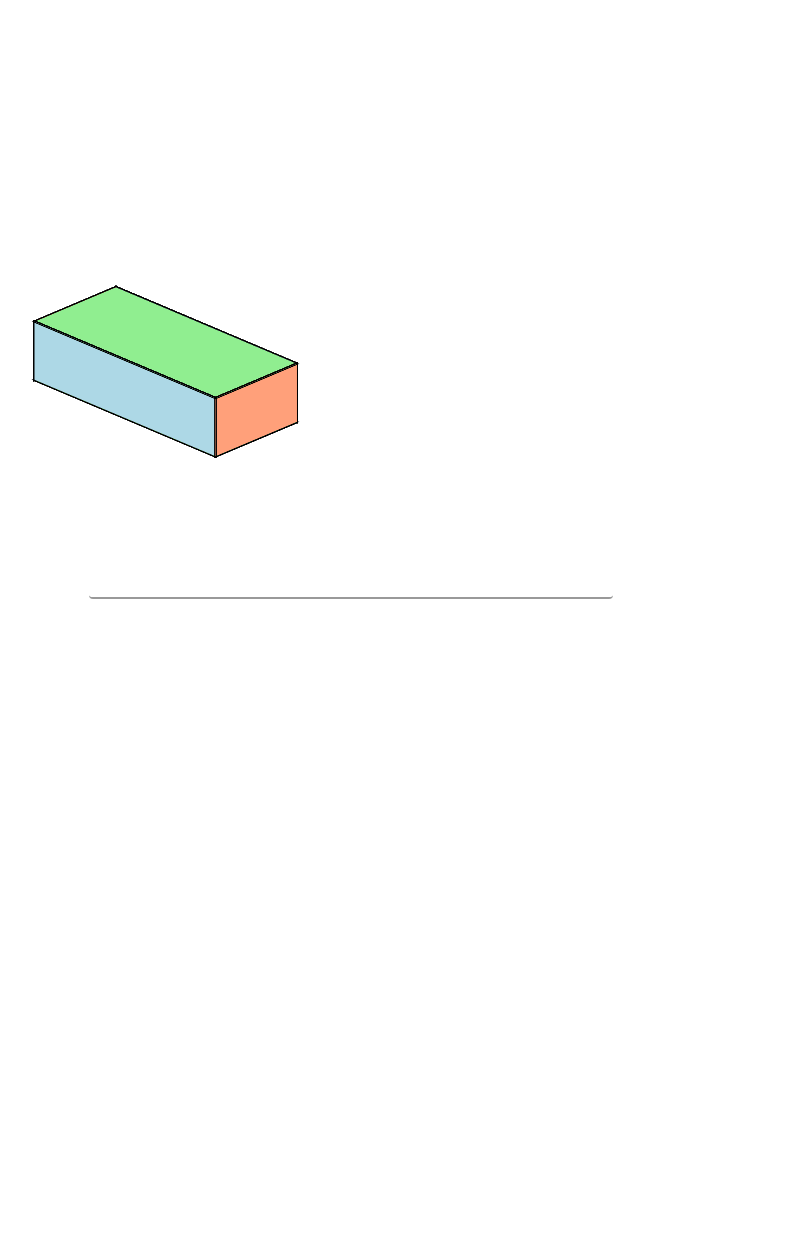
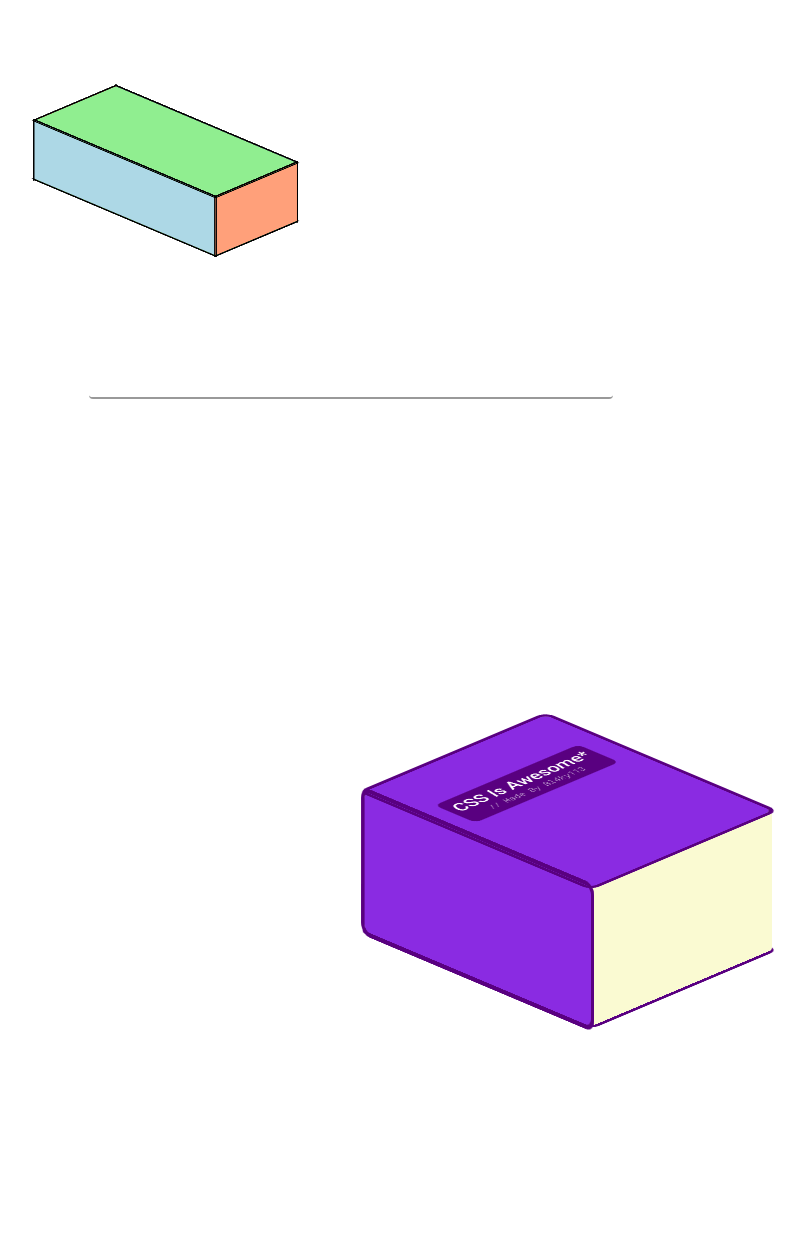
Before and after one commit to Bl4ky113/Challenge_3d_draw_with_css_1, a plain HTML site: page index.html in a window 1280 px wide. Shown: the top 1251 px of the page, without its empty margins (289-1094 px from the left). Before the commit the page ends 800 px from the top, so only its background shows below. Drawn offline with Linux system fonts and the light colour scheme.

Commit message:
Added book exersice

```diff
--- a/index.html
+++ b/index.html
@@ -8,6 +8,9 @@
     <meta name="viewport" content="width=device-width, initial-scale=1.0">
     <title>Drawing 3D with CSS</title>
     <link rel="stylesheet" href="./src/css/style.css">
+    <link rel="preconnect" href="https://fonts.googleapis.com">
+    <link rel="preconnect" href="https://fonts.gstatic.com" crossorigin>
+    <link href="https://fonts.googleapis.com/css2?family=Roboto+Mono:ital,wght@1,200&family=Roboto:ital,wght@1,500&display=swap" rel="stylesheet">
 </head>
 <body>
     <section class="wrapper">
@@ -20,5 +23,20 @@
             <div class="box__face box__face--back"></div>
         </div>
     </section>
+    <section class="wrapper">
+        <div class="book">
+            <div class="book__cover book__cover--bottom"></div>
+            <div class="book__cover book__cover--top">
+                <div class="book-title-wrapper">
+                    <p class="book__title">CSS Is Awesome*</p>
+                    <p class="book__autor">// Made By Bl4ky113</p>
+                </div>
+            </div>
+            <div class="book__side book__side--left"></div>
+            <div class="book__side book__side--right"></div>
+            <div class="book__face book__face--front"></div>
+            <div class="book__face book__face--back"></div>
+        </div>
+    </section>
 </body>
 </html>
--- a/src/scss/style.scss
+++ b/src/scss/style.scss
@@ -9,6 +9,7 @@ body {
     display: flex;
     justify-content: space-around;
     align-items: center;
+    flex-flow: column wrap;
     gap: 5vw;
 }
 
@@ -53,7 +54,7 @@ body {
         rotateZ(45deg)
         rotateY(0deg);
 
-    // &:hover { animation: rotateAnimation infinite 15s; }
+    &:hover { animation: rotateAnimation infinite 15s; }
 
     * {
         outline: 2px solid black;
@@ -134,3 +135,125 @@ body {
 
     }
 }
+
+.book {
+    $width-box: 25vw;
+    $length-box: 20vw;
+    $height-box: 12vw;
+    $residue-height: 0vw;
+
+    transform-style: preserve-3d;
+    transform:
+        rotateX(65deg)
+        rotateY(0deg)
+        rotateZ(45deg);
+
+    &:hover {
+        animation: rotateAnimation infinite 15s;
+    }
+
+    .book__cover {
+        width: $width-box;
+        height: $length-box;
+
+        border-radius: 0.5rem;
+        outline: 5px solid rgb(89, 0, 128);
+
+        background-color: blueviolet;
+    }
+
+    .book__cover--bottom {
+        // middle of cover
+        transform:
+            translateY($length-box * 0.5);
+    }
+
+    .book__cover--top {
+        // middle of cover
+        transform:
+            translateY(-1 * ($length-box * 0.5))
+            translateZ($height-box);
+
+        display: flex;
+        flex-flow: column;
+        justify-content: center;
+        align-items: flex-start;
+
+        .book-title-wrapper {
+            padding: 0.5rem;
+            border-radius: 0.5rem;
+
+            background-color: rgb(89, 0, 128);
+
+            transform: rotate(-90deg);
+
+            .book__title {
+                color: white;
+                font: 500 1.5rem/120% "Roboto", sans-serif;
+                text-align: center;
+                text-transform: capitalize;
+            }
+
+            .book__autor {
+                color: white;
+                font: 200 0.75rem/110% "Roboto Mono", sans-serif;
+                text-align: center;
+            }
+        }
+    }
+
+    .book__side {
+        width: $width-box;
+        height: $height-box;
+
+        transform-origin: bottom left;
+    }
+
+    .book__side--left {
+        border-radius: 0.5rem;
+        outline: 5px solid rgb(89, 0, 128);
+
+        background-color: blueviolet;
+
+        transform:
+            rotateX(-90deg)
+            translateZ(-1 * ($length_box + 2vw));
+    }
+
+    .book__side--right {
+        border-radius: 0.25rem;
+
+        background-color: lightgoldenrodyellow;
+
+        transform:
+            rotateX(-90deg)
+            translateZ(-1 * (($length-box * 2.6) + 2vw));
+    }
+
+    .book__face {
+        width: $length-box;
+        height: $height-box;
+
+        border-radius: 0.25rem;
+
+        background-color: lightgoldenrodyellow;
+
+        transform-origin: bottom left;
+    }
+
+    .book__face--front {
+        transform:
+            rotateX(-90deg)
+            rotateY(90deg)
+            translateX((($length-box * 2) + 6vw))
+            translateZ($width-box);
+    }
+
+    .book__face--back {
+        transform:
+            rotateX(-90deg)
+            rotateY(90deg)
+            translateX((($length-box * 2.75) + 3.2vw));
+
+    }
+}
```
Also changed, not shown: src/css/style.css.
